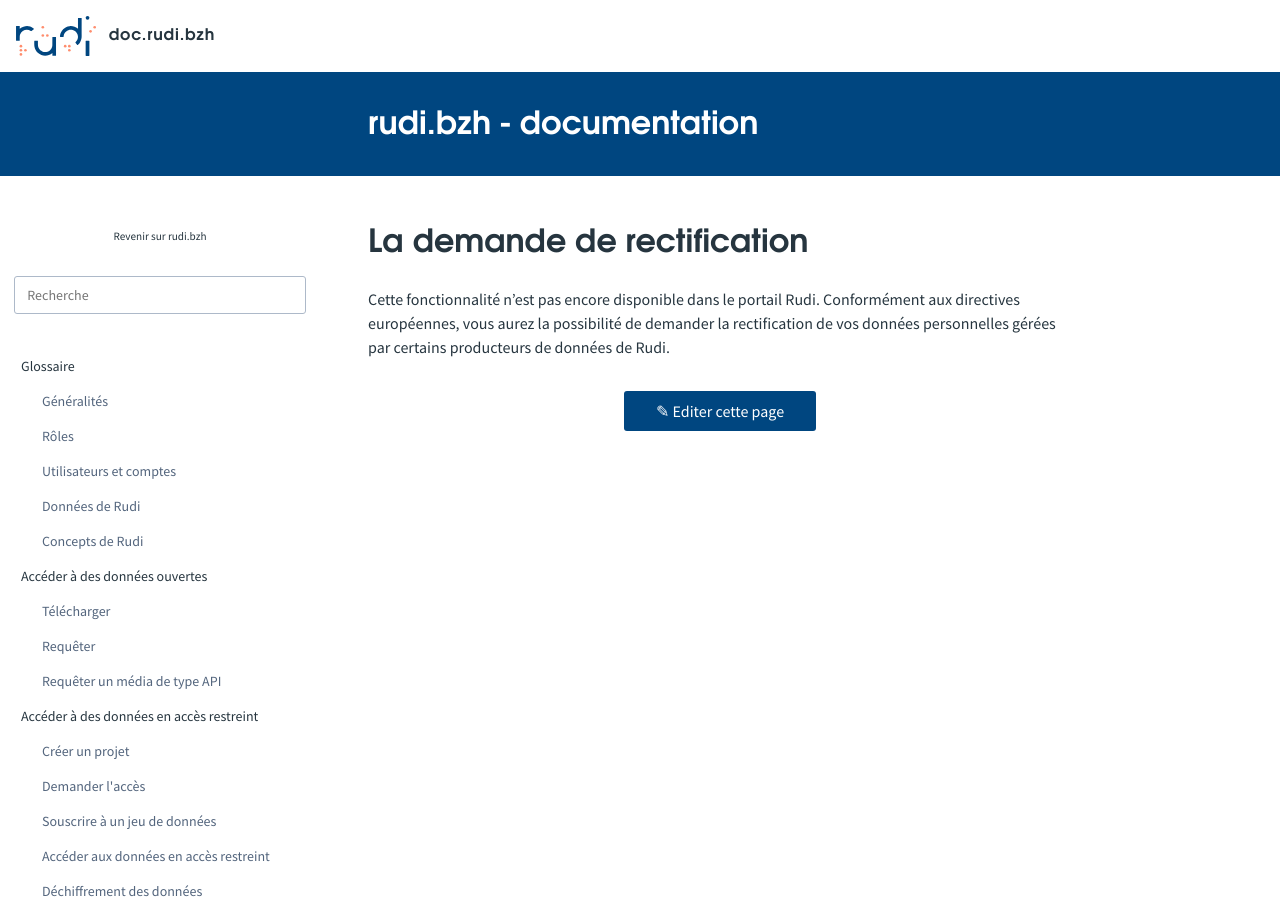
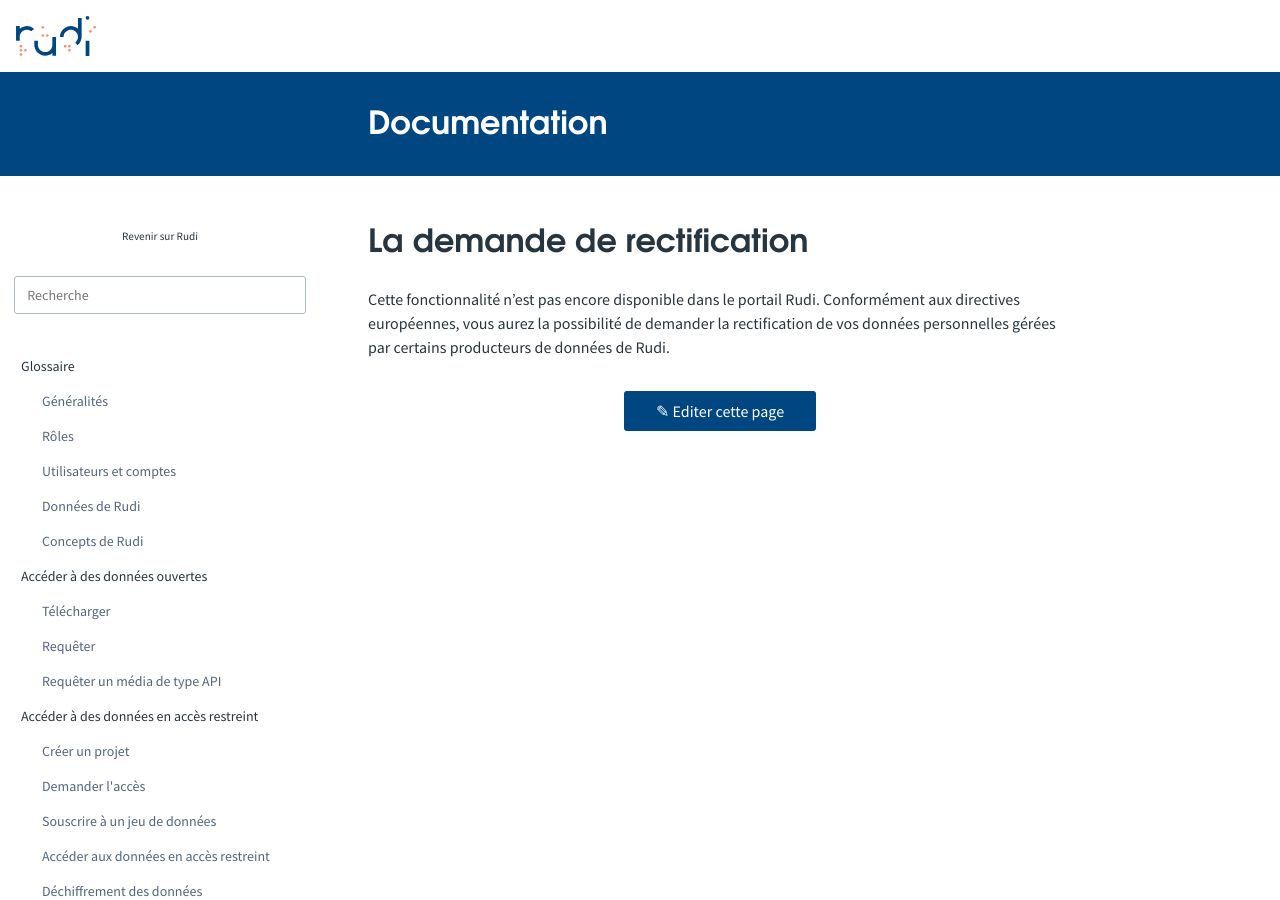
Before and after one commit to sigrennesmetropole/rudi_documentation, a Jekyll site: the page built from articles/_donnees_personnelles/rectification.md, in a window 1280 px wide and 900 px high. Built offline with Jekyll 4.4.1, drawn with Linux system fonts in a browser that asks for light colours; some of the changed text lies outside the part shown.

Commit message:
RUDI-3712: Modifier des valeurs de doc.rudi.bzh

```diff
--- a/_data/footer.yml
+++ b/_data/footer.yml
@@ -1,7 +1,7 @@
 links:
-  - label: doc.rudi.bzh
+  - label: Liens utiles
     children:
-      - label: rudi.bzh
+      - label: Rudi
         url: https://rudi.bzh/
       - label: Condition générales d’utilisation
         url: https://rudi.datarennes.fr/cgu/
--- a/_data/menu.yml
+++ b/_data/menu.yml
@@ -1 +1 @@
-title: doc.rudi.bzh
+title:
--- a/_includes/hero.html
+++ b/_includes/hero.html
@@ -1,5 +1,5 @@
 <div class="hero">
   <div class="hero__container">
-    <h1 class="hero__title">rudi.bzh - documentation</h1>
+    <h1 class="hero__title">Documentation</h1>
   </div>
 </div>
--- a/_includes/sidebar.html
+++ b/_includes/sidebar.html
@@ -1,6 +1,6 @@
 <nav class="side-pane" role="navigation">
   <div class="return-datagouvfr">
-      <a href="https://www.rudi.bzh">Revenir sur rudi.bzh</a>
+      <a href="https://www.rudi.bzh">Revenir sur Rudi</a>
   </div>
   <div class="search-input-wrapper">
     <input type="text" id="search-input" placeholder="Recherche">
```
